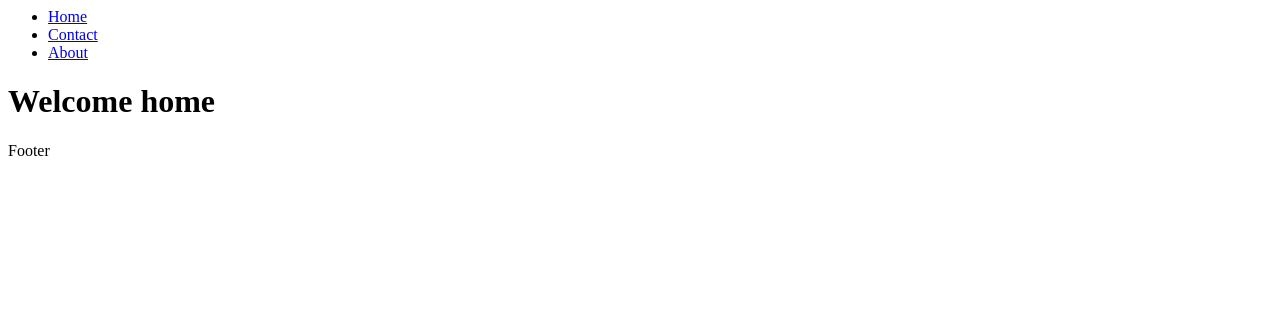
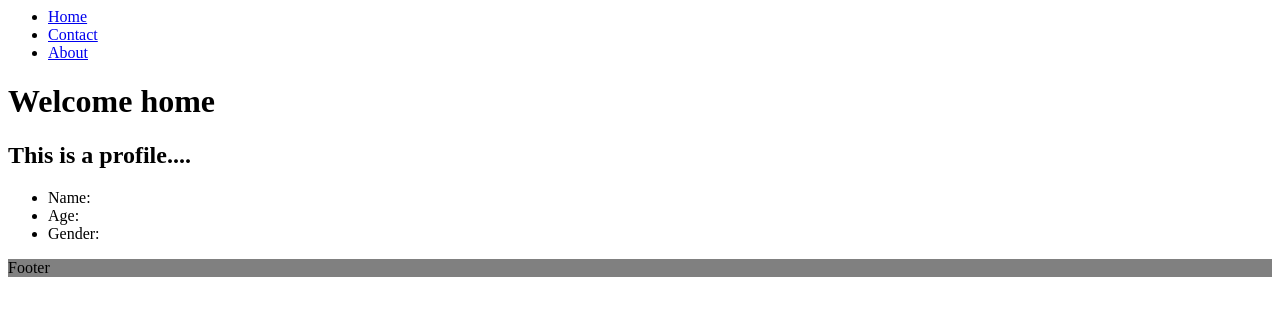
Before and after one commit to heliumdevelopment/vivlio-paint, a plain HTML site: page index.html in a window 1280 px wide. Drawn offline with Linux system fonts and the light colour scheme.

Commit message:
Added basic framework

```diff
--- /dev/null
+++ b/css/layout.css
@@ -0,0 +1,7 @@
+body {
+
+}
+
+.site-footer {
+  background: gray;
+}
--- a/index.html
+++ b/index.html
@@ -1,6 +1,7 @@
 <html>
   <head>
     <title>Gates</title>
+    <link rel="stylesheet" href="/css/layout.css">
   </head>
   <body>
     <div data-gates-template></div>
--- a/js/app.js
+++ b/js/app.js
@@ -15,9 +15,9 @@ var app;
   app.routes(['/about', '/contact']);
 
   app.gate('/about', 'about');
-
   app.gate('/', 'home');
   app.gate('about');
+  app.gate('account');
 
   app.gate('/blog', 'blog', 'templates/minimal');
 })();
--- /dev/null
+++ b/modules/profile.html
@@ -0,0 +1,8 @@
+<section>
+    <h2>This is a profile....</h2>
+    <ul>
+      <li>Name: </li>
+      <li>Age: </li>
+      <li>Gender: </li>
+    </ul>
+</section>
--- a/templates/basic.html
+++ b/templates/basic.html
@@ -1,3 +1,5 @@
 <div data-gates-partial="layout/header"></div>
 <div data-gates-render></div>
-<div data-gates-partial="layout/footer"></div>
+<footer class="site-footer"
+        data-gates-partial="layout/footer">
+</footer>
--- a/views/home.html
+++ b/views/home.html
@@ -1 +1,4 @@
 <h1>Welcome home</h1>
+
+<!-- Includes file from modules/profile -->
+<div data-gates-partial="modules/profile"></div>
```
Also changed, not shown: views/account.html (added, +1 -0 lines), views/contact.html (+3 -0 lines), 1 other file.
